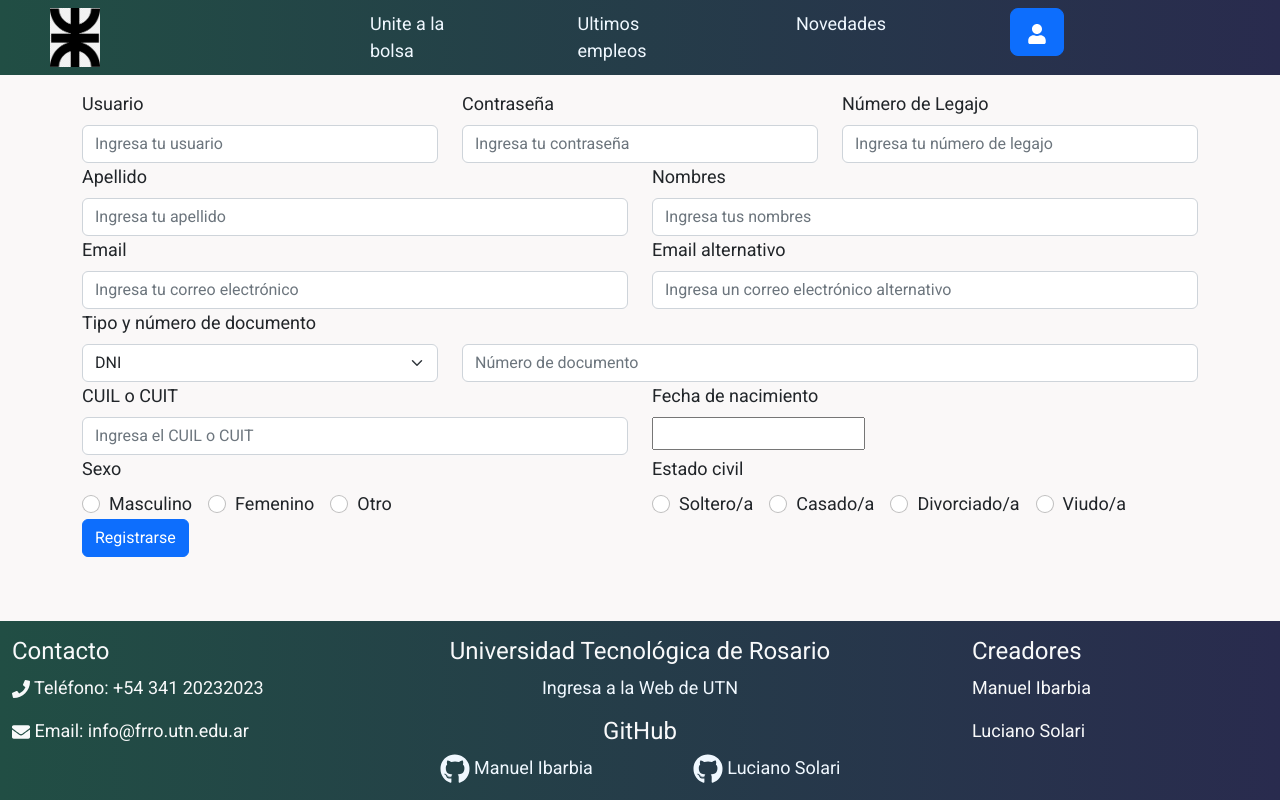
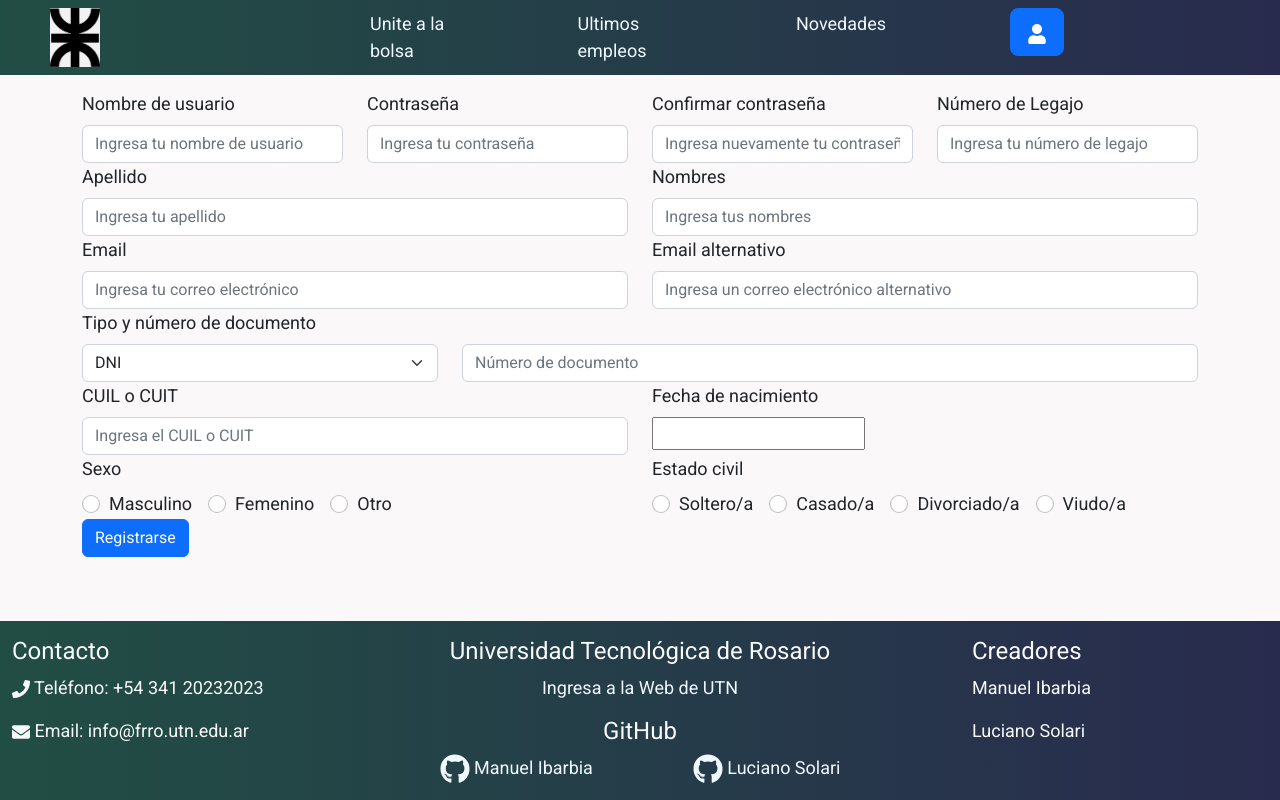
Before and after one commit to Lucianosolari/BolsaDeTrabajo, a React (Vite) app in the folder BolsaDeTrabajo/: page /studentsform in a window 1280 px wide. Built offline with nearby package versions, Linux system fonts and the light colour scheme.

Commit message:
Implementada la confirmación de contraseña. Validación en back

```diff
--- a/BolsaDeTrabajo/src/api.jsx
+++ b/BolsaDeTrabajo/src/api.jsx
@@ -218,6 +218,7 @@ export async function createStudent(studentData) {
       body: JSON.stringify({
         userName: studentData.userName,
         password: studentData.password,
+        confirmPassword: studentData.confirmPassword,
         file: studentData.file,
         name: studentData.lastName,
         surname: studentData.firstName,
--- a/BolsaDeTrabajo/src/components/Students/RegisterPersonalInfoForm.jsx
+++ b/BolsaDeTrabajo/src/components/Students/RegisterPersonalInfoForm.jsx
@@ -21,6 +21,7 @@ import { useNavigate } from "react-router-dom";
 export default function PersonalInfoForm() {
   const [userName, setUserName] = useState("");
   const [password, setPassword] = useState("");
+  const [confirmPassword, setConfirmPassword] = useState("");
   const [file, setFile] = useState("");
   const [lastName, setLastName] = useState("");
   const [firstName, setFirstName] = useState("");
@@ -103,6 +104,7 @@ export default function PersonalInfoForm() {
       const data = await createStudent({
         userName: userName,
         password: password,
+        confirmPassword: confirmPassword,
         file: file,
         lastName: lastName,
         firstName: firstName,
@@ -131,12 +133,12 @@ export default function PersonalInfoForm() {
       <Row>
         <Col>
           <FormGroup controlId="userName">
-            <FormLabel>Usuario</FormLabel>
+            <FormLabel>Nombre de usuario</FormLabel>
             <FormControl
               type="text"
               value={userName}
               onChange={(e) => setUserName(e.target.value)}
-              placeholder="Ingresa tu usuario"
+              placeholder="Ingresa tu nombre de usuario"
             />
           </FormGroup>
         </Col>
@@ -148,6 +150,17 @@ export default function PersonalInfoForm() {
               value={password}
               onChange={(e) => setPassword(e.target.value)}
               placeholder="Ingresa tu contraseña"
+            />
+          </FormGroup>
+        </Col>
+        <Col>
+          <FormGroup controlId="confirmPassword">
+            <FormLabel>Confirmar contraseña</FormLabel>
+            <FormControl
+              type="password"
+              value={confirmPassword}
+              onChange={(e) => setConfirmPassword(e.target.value)}
+              placeholder="Ingresa nuevamente tu contraseña"
             />
           </FormGroup>
         </Col>
```
